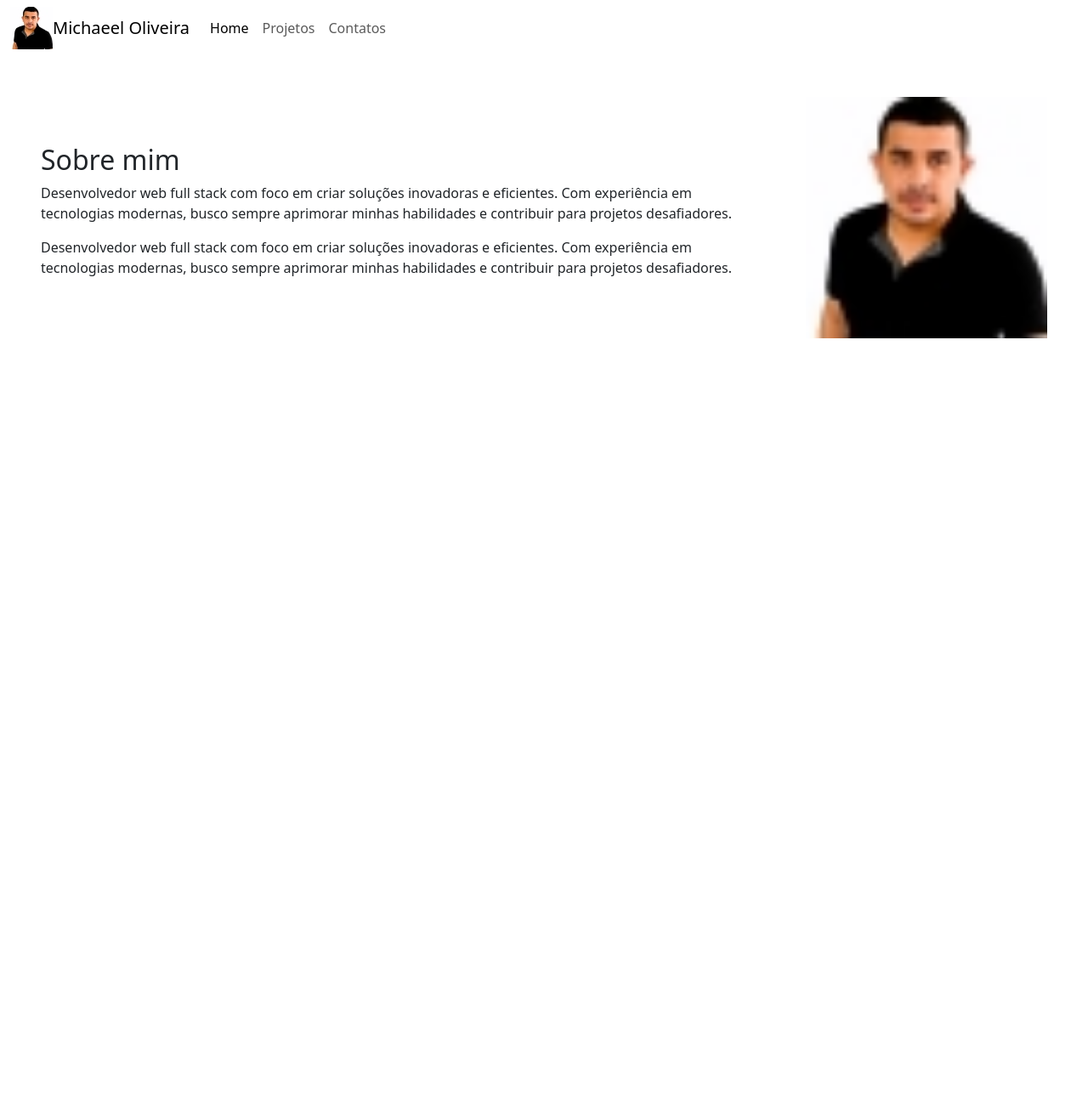
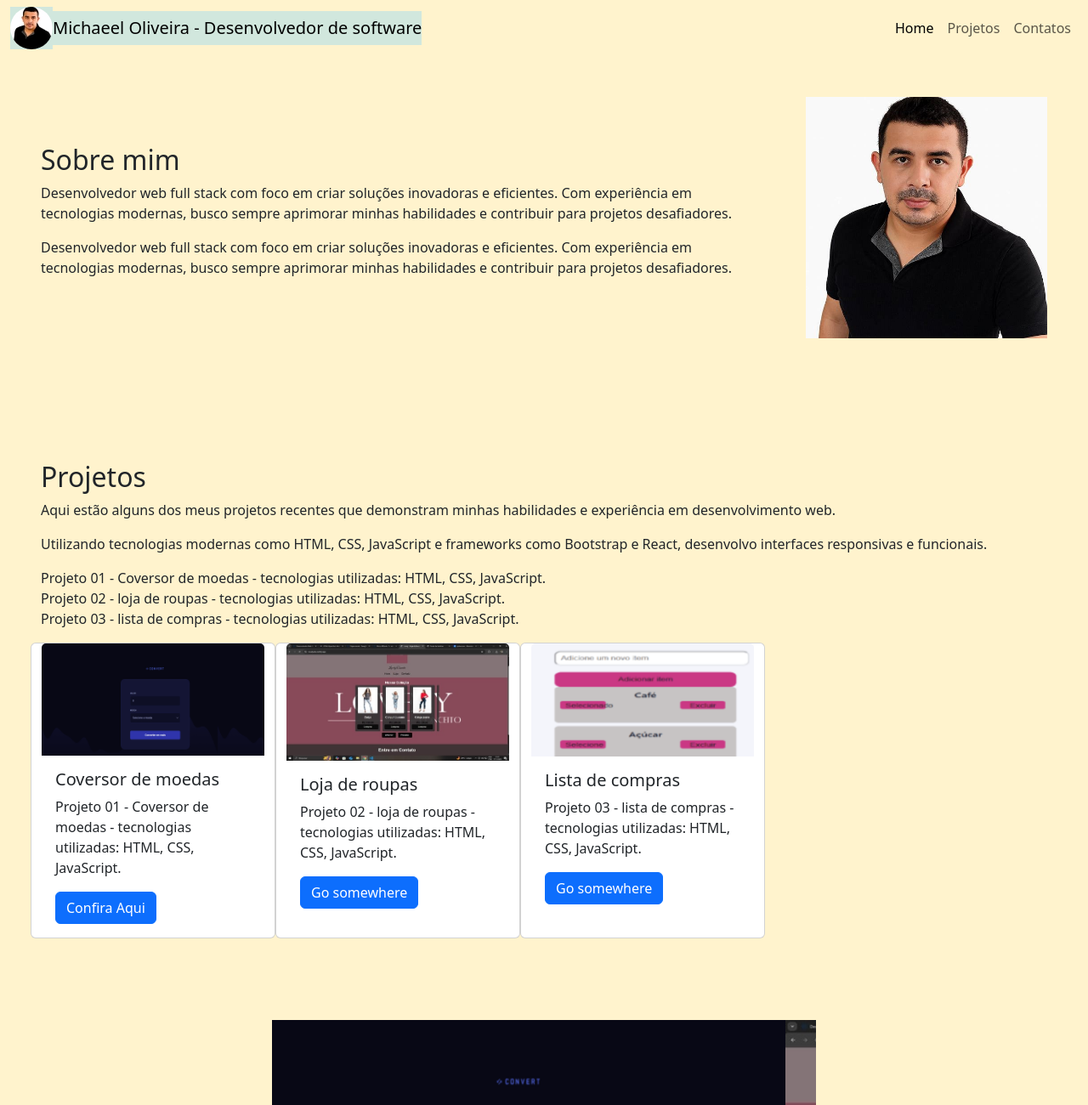
Before and after one commit to MichaeelOliv/pagina-bootstrap-portifolio, a plain HTML site: page index.html in a window 1280 px wide. Shown: the top 1300 px of the page at 85% size. Before the commit the page ends 800 px from the top, so only its background shows below. Drawn offline with nearby package versions, Linux system fonts and the light colour scheme.

Commit message:
exemplo de portifolio com bootstrap

```diff
--- a/index.html
+++ b/index.html
@@ -9,34 +9,109 @@
     integrity="sha384-9ndCyUaIbzAi2FUVXJi0CjmCapSmO7SnpJef0486qhLnuZ2cdeRhO02iuK6FUUVM" crossorigin="anonymous">
 </head>
 
-<body> <div class="d-flex flex-column min-vh-100 align-items-center">
-  <section id="hero" class=" ">
+<body class="bg-warning-subtle">
+  <div class="d-flex flex-column min-vh-100 align-items-center">
+    <section id="hero" class="w-100">
       <nav class="navbar navbar-expand-lg bg-body-primary">
-  <div class="container-fluid">  <a class="nav-link disabled" aria-disabled="true"><img src="assets/OIG4.jpg" alt=""></a>
-    <a class="navbar-brand" href="#hero">Michaeel Oliveira</a>
-    <button class="navbar-toggler" type="button" data-bs-toggle="collapse" data-bs-target="#navbarNavAltMarkup" aria-controls="navbarNavAltMarkup" aria-expanded="false" aria-label="Toggle navigation">
+        <div class="container-fluid "> <a class="nav-link disabled bg-success-subtle" aria-disabled="true"><img
+              class="rounded-circle" src="assets/OIG4.jpg" alt=""></a>
+          <a class="navbar-brand bg-success-subtle" href="#hero">Michaeel Oliveira - Desenvolvedor de software</a>
+          <button class="navbar-toggler" type="button" data-bs-toggle="collapse" data-bs-target="#navbarNavAltMarkup"
+            aria-controls="navbarNavAltMarkup" aria-expanded="false" aria-label="Toggle navigation">
             <span class="navbar-toggler-icon"></span>
           </button>
-    <div class="collapse navbar-collapse" id="navbarNavAltMarkup">
+          <div class="collapse navbar-collapse justify-content-end" id="navbarNavAltMarkup">
             <div class="navbar-nav">
-        <a class="nav-link active" aria-current="page" href="#">Home</a>
-        <a class="nav-link" href="#">Projetos</a>
-        <a class="nav-link" href="#">Contatos</a>
+              <a class="nav-link active" aria-current="page" href="#hero">Home</a>
+              <a class="nav-link" href="#projetos">Projetos</a>
+              <a class="nav-link" href="#contatos">Contatos</a>
 
             </div>
 
           </div>
         </div>
       </nav>
-<div class="w-100 d-flex justify-content-center align-items-center p-5 gap-5">
+      <div class="w-100 d-flex justify-content-center align-items-center p-5 mb-5 gap-5">
         <div class="w-75 ">
           <h2>Sobre mim</h2>
-    <p>Desenvolvedor web full stack com foco em criar soluções inovadoras e eficientes. Com experiência em tecnologias modernas, busco sempre aprimorar minhas habilidades e contribuir para projetos desafiadores.</p>
-<p> Desenvolvedor web full stack com foco em criar soluções inovadoras e eficientes. Com experiência em tecnologias modernas, busco sempre aprimorar minhas habilidades e contribuir para projetos desafiadores.</p>
+          <p>Desenvolvedor web full stack com foco em criar soluções inovadoras e eficientes. Com experiência em
+            tecnologias modernas, busco sempre aprimorar minhas habilidades e contribuir para projetos desafiadores.</p>
+          <p> Desenvolvedor web full stack com foco em criar soluções inovadoras e eficientes. Com experiência em
+            tecnologias modernas, busco sempre aprimorar minhas habilidades e contribuir para projetos desafiadores.</p>
         </div>
-  <div class="w-25"><img class="img-fluid w-100" src="assets/OIG4.jpg" alt=""></div>
+        <div class="w-25"><img class="img-fluid w-100" src="assets/OIG4-lg.jpg" alt=""></div>
+      </div>
+      <div id="projetos" class="w-100 d-flex justify-content-center align-items-center p-5 gap-5">
+        <div class="w-100">
+          <h2>Projetos</h2>
+          <p>Aqui estão alguns dos meus projetos recentes que demonstram minhas habilidades e experiência em desenvolvimento
+            web.</p>
+            <p>Utilizando tecnologias modernas como HTML, CSS, JavaScript e frameworks como Bootstrap e React, desenvolvo
+            interfaces responsivas e funcionais.</p>
+            <p>Projeto 01 - Coversor de moedas - tecnologias utilizadas: HTML, CSS, JavaScript. <br>
+            Projeto 02 - loja de roupas - tecnologias utilizadas: HTML, CSS, JavaScript. <br>
+            Projeto 03 - lista de compras - tecnologias utilizadas: HTML, CSS, JavaScript.
+            </p>
+        <div class=" row ">
+
+<div class="card" style="width: 18rem;">
+  <img src="assets/sitecoversordemoedas.png" class="card-img-top" alt="...">
+  <div class="card-body">
+    <h5 class="card-title">Coversor de moedas</h5>
+    <p class="card-text">Projeto 01 - Coversor de moedas - tecnologias utilizadas: HTML, CSS, JavaScript.</p>
+    <a href="https://michaeeloliv.github.io/conversor-de-moedas-javascript/" class="btn btn-primary">Confira Aqui</a>
+  </div>
+</div>
+         <div class="card" style="width: 18rem;">
+  <img src="assets/519919802-e93b8a3e-65f6-4633-89cf-724a91da9775.jpg" class="card-img-top" alt="...">
+  <div class="card-body">
+    <h5 class="card-title">Loja de roupas</h5>
+    <p class="card-text">Projeto 02 - loja de roupas - tecnologias utilizadas: HTML, CSS, JavaScript.</p>
+    <a href="#" class="btn btn-primary">Go somewhere</a>
+  </div>
+</div>
+         <div class="card" style="width: 18rem;">
+  <img src="assets/listadecompras1.png" class="card-img-top" alt="...">
+  <div class="card-body">
+    <h5 class="card-title">Lista de compras</h5>
+    <p class="card-text">Projeto 03 - lista de compras - tecnologias utilizadas: HTML, CSS, JavaScript.</p>
+    <a href="#" class="btn btn-primary">Go somewhere</a>
+  </div>
+  </div>
+  </div>
       </div>
 
+
+</div>
+<div id="carouselExample" class="carousel slide w-50 mx-auto my-5" data-bs-ride="carousel">
+  <div class="carousel-inner">
+    <div class="carousel-item active">
+      <img src="assets/sitecoversordemoedas.png" class="d-block w-100" alt="...">
+    </div>
+    <div class="carousel-item">
+      <img src="assets/519919802-e93b8a3e-65f6-4633-89cf-724a91da9775.jpg" class="d-block w-100" alt="...">
+    </div>
+    <div class="carousel-item">
+      <img src="assets/listadecompras1.png" class="d-block w-100" alt="...">
+    </div>
+  </div>
+  <button class="carousel-control-prev" type="button" data-bs-target="#carouselExample" data-bs-slide="prev">
+    <span class="carousel-control-prev-icon" aria-hidden="true"></span>
+    <span class="visually-hidden">Previous</span>
+  </button>
+  <button class="carousel-control-next" type="button" data-bs-target="#carouselExample" data-bs-slide="next">
+    <span class="carousel-control-next-icon" aria-hidden="true"></span>
+    <span class="visually-hidden">Next</span>
+  </button>
+</div>
+      <div id="contatos" class="w-100 d-flex justify-content-center align-items-center p-5 gap-5">
+        <div><h2>Contatos</h2>
+          <p>Telefone: (11) 99999-9999</p>
+          <p>Email: michael.oliveira@example.com</p>
+          <p>LinkedIn: linkedin.com/in/michaeloliveira</p>
+
+        </div>
+      </div>
 
     </section>
 
```
Also changed, not shown: assets/519919802-e93b8a3e-65f6-4633-89cf-724a91da9775.jpg (added), assets/OIG4-lg.jpg (added), assets/Thumbnail_Project-01.png (added), assets/Thumbnail_Project-02.png (added), assets/Thumbnail_Project-03.png (added), assets/Thumbnail_Project-04.png (added), assets/Thumbnail_Project-05.png (added), assets/Thumbnail_Project-06.png (added), assets/listadecompras1.png (added), assets/sitecoversordemoedas.png (added). Lines whose indentation alone changed are shown as unchanged.
